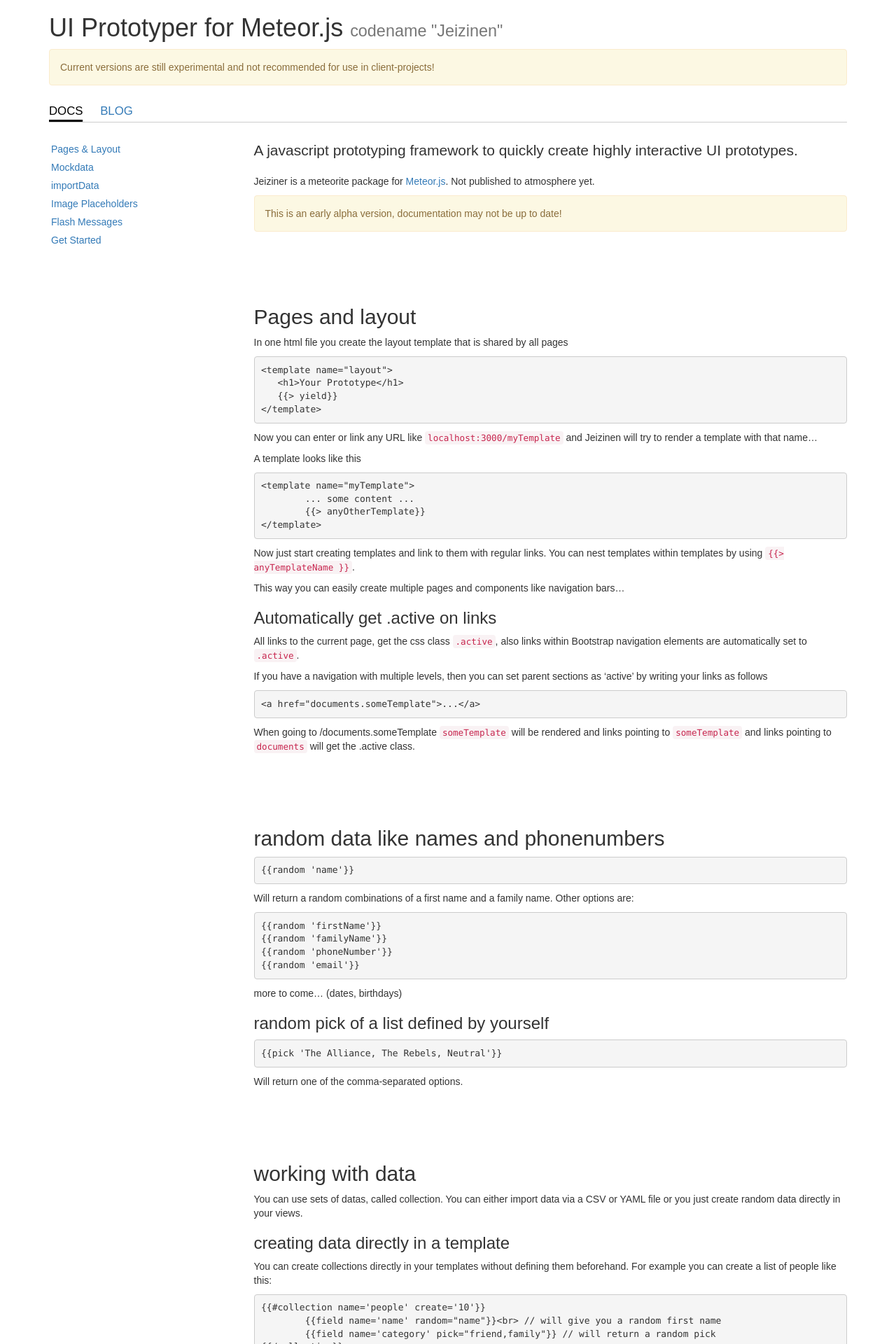
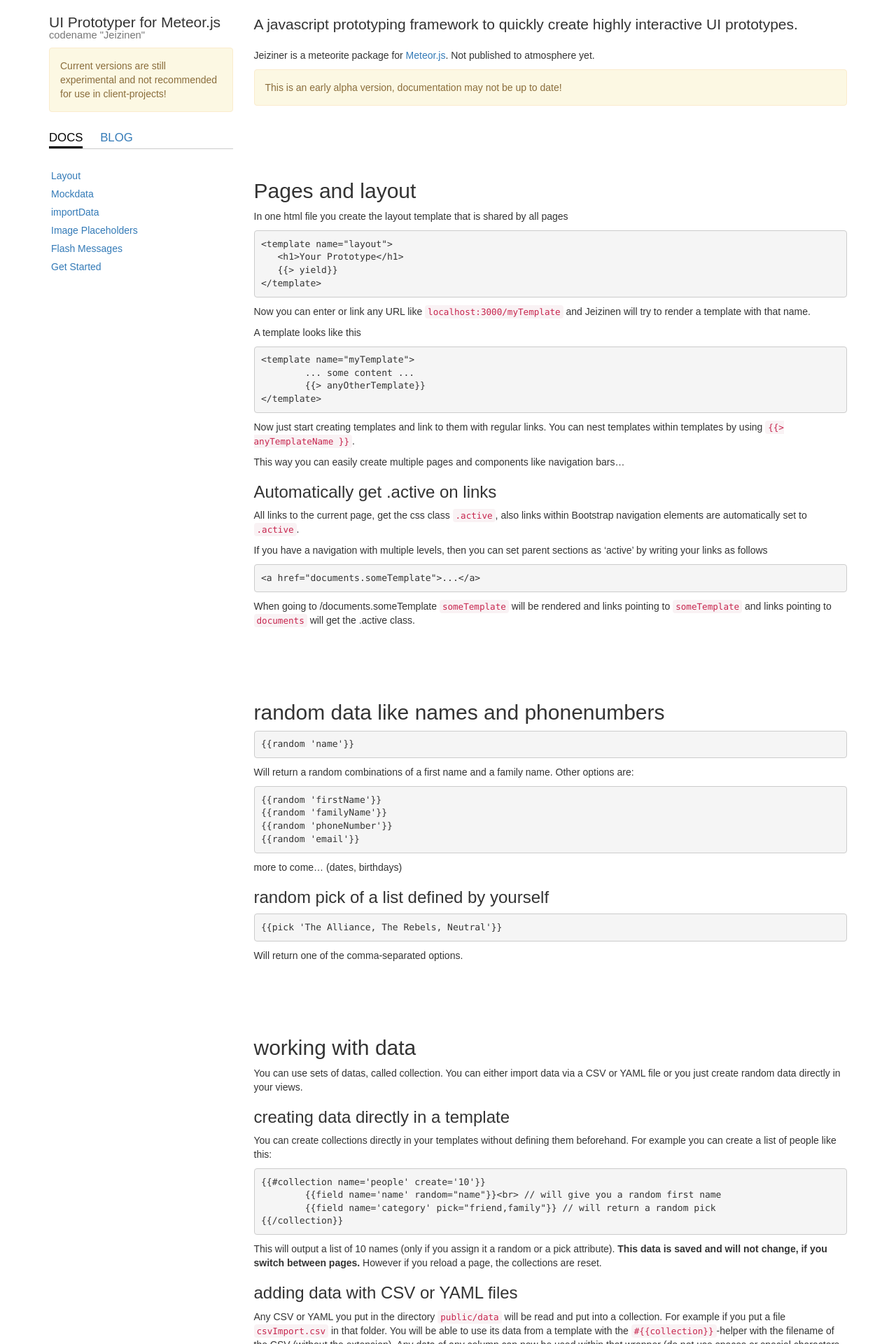
Before and after one commit to RolandStuder/jeizinen-meteor, a Jekyll site: the page built from index.md, in a window 1280 px wide. Shown: the top 1920 px of the page at 70% size. Built offline with Jekyll 4.4.1, drawn with Linux system fonts in a browser that asks for light colours; nearby versions of some CDN libraries; some web fonts are replaced; a style sheet for code colours, icons or effects is not loaded.

Commit message:
md corrected, it neede a line between the anchor and the title, small design adjustments

```diff
--- a/_layouts/default.html
+++ b/_layouts/default.html
@@ -4,7 +4,6 @@
 	<link rel="stylesheet" href="//netdna.bootstrapcdn.com/bootstrap/3.0.0-rc1/css/bootstrap.min.css">
 	<script src="http://code.jquery.com/jquery-1.10.1.min.js"></script>
 	<script src="//netdna.bootstrapcdn.com/bootstrap/3.0.0-rc1/js/bootstrap.min.js"></script>
-	<script src="http://code.jquery.com/jquery-1.10.1.min.js"></script>
 
 	<link href='http://fonts.googleapis.com/css?family=Muli' rel='stylesheet' type='text/css'>
 	<link rel="stylesheet" type="text/css" href="{{ site.baseurl }}/css/global.css">
@@ -16,21 +15,28 @@
 	<meta name="viewport" content="width=device-width">
 	<link rel="alternate" type="application/rss+xml" title="UI Prototyper RSS Feed" href="{{ site.baseurl}}/rss.xml" />
 </head>
-<body >
+<body data-spy="scroll" data-target="#autoNavigation">
 	<div class="container">
-		{% include header.html %}
+
 			<div class="row">
-			<div class="col-sm-3 allow-scroll">
-				<div id="autoNavigation" data-spy="affix" data-offset-top="0" data-offset-bottom="0">
-					<ul id="nav" class="nav"></ul>
+			<div class="col-sm-3">
+				<div>
+					<div class="header">{% include header.html %}</div>
+
+					<nav id="autoNavigation">
+						<ul id="nav" class="nav"></ul>
+					</nav>
 				</div>
 			</div>
 			<div class="col-sm-9">
 
-				<div data-autoNavigation>{{ content }}</div>
+				<div data-autoNavigation id="content">{{ content }}</div>
 
 			</div>
 		</div>
 	</div>
+	<script type="text/javascript">
+	</script>
+
 </body>
 </html>
--- a/css/global.css
+++ b/css/global.css
@@ -6,13 +6,15 @@ body, h1, h2, h3, h4, h5, h6, th, td { font-family: 'Muli', sans-serif; }
 }
 
 h1 {
-
+	font-size: 1.5em;
 }
 
 h1 small {
-	white-space: nowrap;
+	font-size: 70%;
 }
-
+#content {
+	margin-top: 20px;
+}
 
 .header a.active {
 	color: black;
@@ -58,18 +60,20 @@ a.anchor-link:hover {
 	text-decoration: none;
 }
 
-/* fix for weird webkit bug: http://stackoverflow.com/questions/14493533/really-weird-redraw-behavior-with-anchor-links-twitter-bootstrap-fixed-navbar */
-.affix,.navbar-fixed-top{
-	-webkit-transform: scale3d(1,1,1);
+nav ul.affix-top {
+    position: relative;
 }
 
-@media(max-width:767px){
-	.affix {
-		position: static;
-		width: auto;
-		top: 0;
-		margin: 20px 0px 20px 0px;
-	}
+nav ul.affix {
+    position: fixed;
+    top: 10px;
+}
+nav ul.affix-bottom {
+    position: absolute;
+}
+
+@media (max-width: 768px) {
+	nav ul.affix {display: none;}
 }
 
 
--- a/index.md
+++ b/index.md
@@ -13,7 +13,8 @@ Jeiziner is a meteorite package for [Meteor.js](http://meteor.com). Not publishe
 This is an early alpha version, documentation may not be up to date!
 </div>
 
-<a name="Pages &amp; Layout"> </a>
+<a name="Layout" id="Layout"> </a>
+
 ## Pages and layout
 
 In one html file you create the layout template that is shared by all pages
@@ -23,7 +24,7 @@ In one html file you create the layout template that is shared by all pages
 	   {{> yield}}
 	</template>
 
-Now you can enter or link any URL like `localhost:3000/myTemplate` and Jeizinen will try to render a template with that name...
+Now you can enter or link any URL like `localhost:3000/myTemplate` and Jeizinen will try to render a template with that name.
 
 A template looks like this
 
@@ -63,6 +64,7 @@ If you have a navigation with multiple levels, then you can set parent sections
 When going to /documents.someTemplate `someTemplate` will be rendered and links pointing to `someTemplate` and links pointing to `documents` will get the .active class.
 
 <a name="Mockdata"> </a>
+
 ## random data like names and phonenumbers
 
 	{{random 'name'}}
@@ -98,6 +100,7 @@ You can create collections directly in your templates without defining them befo
 This will output a list of 10 names (only if you assign it a random or a pick attribute). **This data is saved and will not change, if you switch between pages.** However if you reload a page, the collections are reset.
 
 <a name="importData"> </a>
+
 ### adding data with CSV or YAML files
 
 Any CSV or YAML you put in the directory `public/data` will be read and put into a collection. For example if you put a file `csvImport.csv` in that folder. You will be able to use its data from a template with the `#{{collection}}`-helper with the filename of the CSV (without the extension). Any data of any column can now be used within that wrapper (do not use spaces or special characters in the columns names though).
@@ -130,6 +133,7 @@ By putting a `form` in a document or collection wrapper, you can update the mode
 
 
 <a name="Image Placeholders"> </a>
+
 ## add placeholder images from flickr
 
 	<img data-search="dolphins">
@@ -140,6 +144,7 @@ Image tags with the attribute `data-search` will automatically point to a flickr
 <!-- If you a picture does not fit your need, alt-click on it, it will be replaced by the next one.
  -->
 <a name="Flash Messages"> </a>
+
 ## Flash Messages
 
 If you include the `{{> flashMessages }}`-template somehwere you can display messages.
@@ -154,6 +159,7 @@ When you click on this link, it will show:
 <div class="alert alert-success">This is good!</div>
 
 <a name="Get Started"> </a>
+
 ## To get started...
 
 - Install [Meteor.js](http://meteor.com)
--- a/js/autoNavigation.js
+++ b/js/autoNavigation.js
@@ -16,4 +16,12 @@ $(document).ready(function() {
 		$('#blog').addClass("active")
 	}
 
+	$('#nav').affix({
+	      offset: {
+	        top: $('.header').height()
+	      }
+	});
+	$('body').scrollspy({ target: '#autoNavigation' })
+
+
 });
```
